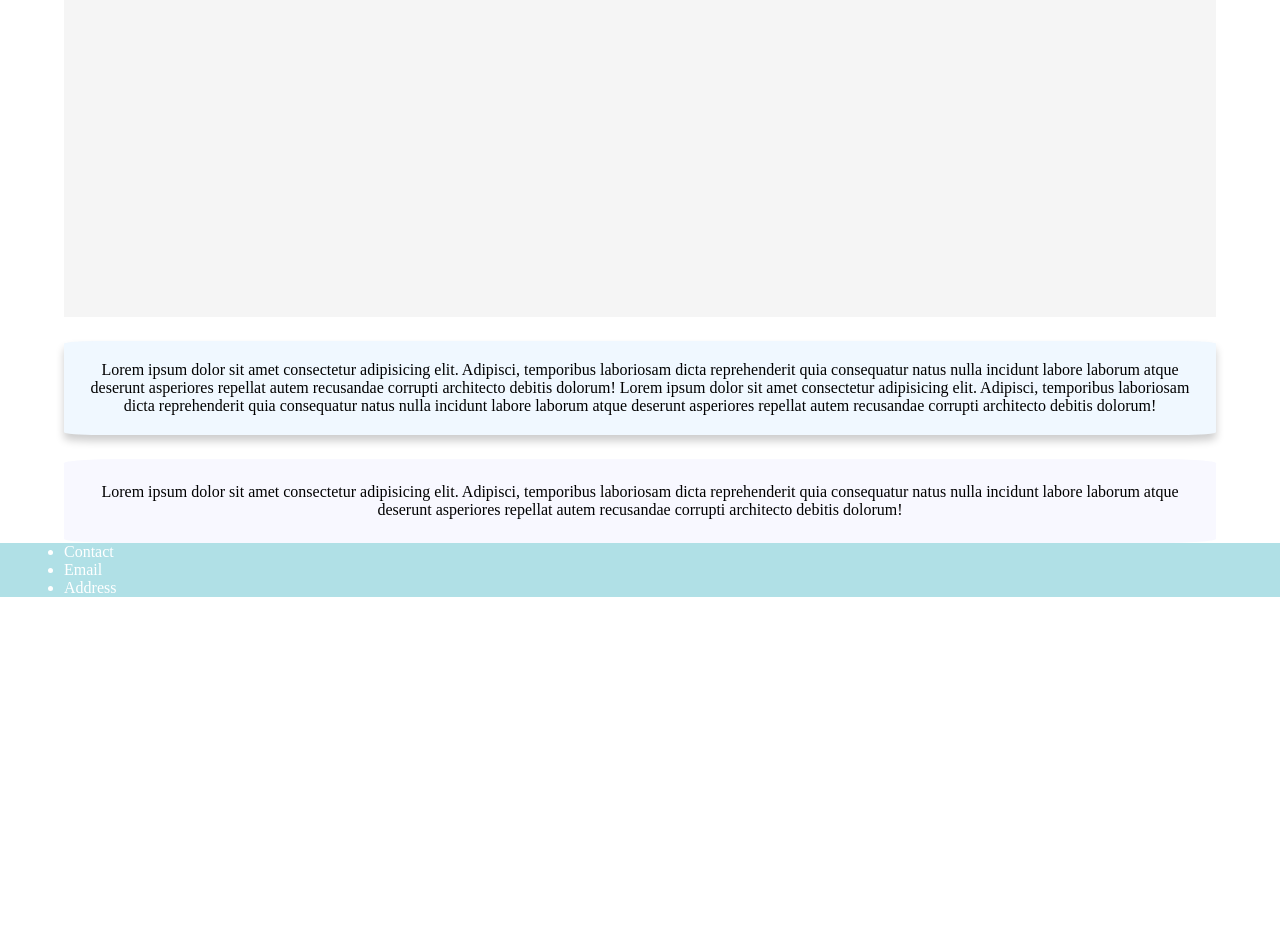
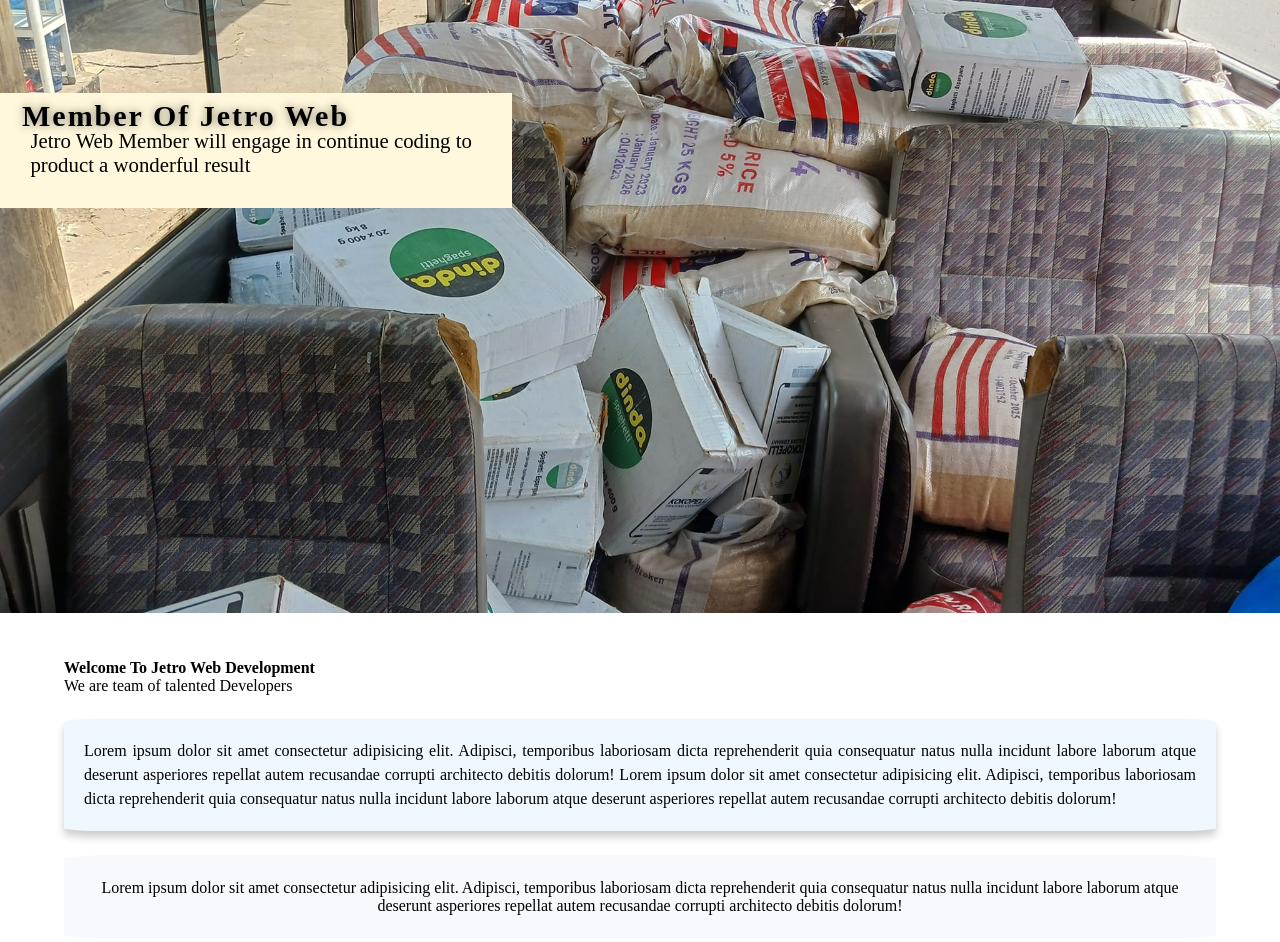
Before and after one commit to Spencerscooper/Jetro-Website, a plain HTML site: page index.html in a window 1280 px wide. Shown: the part 177-1119 px from the top of the page. Before the commit the page ends 800 px from the top, so only its background shows below. Drawn offline with Linux system fonts and the light colour scheme.

Commit message:
home page desiging continue

```diff
--- a/index.html
+++ b/index.html
@@ -8,20 +8,24 @@
 </head>
 <body>
 
-    <header>
-        <div class="container">
+
+    <section id="#one">
         <nav class="nav_bar">
                 <a class="site_title">Jetro Web Development</a>
             <ul class="nav_menu">
+
                 <li class="nav_list">
                     <a href="#">Home</a>
                 </li>
+
                 <li class="nav_list">
                     <a href="#">About</a>
                 </li>
+
                 <li class="nav_list">
                     <a href="#">Service</a>
                 </li>
+
             </ul>
 
                 <div class="nav_window">
@@ -31,9 +35,64 @@
                 </div>
         </nav>
 
+            <div class="banner">
+                <img src="static/jetro_media/food1.jpg" alt="member">
+
+                <div class="wel-msg">
+                    <h4>member of Jetro Web</h4>
+                    <p>Jetro Web Member will engage in continue coding to product a wonderful result</p>
                 </div>
 
-    </header>
+            </div>
+    </section>
+
+
+
+    <section  id="two">
+
+        <div class="container">
+            <br>
+            <br>
+            <div class="banner_section">
+                <h4>Welcome To Jetro Web Development</h4>
+                <p>We are team of talented Developers</p>
+
+            </div>
+
+            <div class="established">
+                <div class="row">
+                    <div class="column1">
+                        <p>Lorem ipsum dolor sit amet consectetur adipisicing elit. Adipisci, temporibus laboriosam dicta reprehenderit quia consequatur natus nulla incidunt labore laborum atque deserunt
+                            asperiores repellat autem recusandae
+                            corrupti architecto debitis dolorum!
+                            Lorem ipsum dolor sit amet consectetur adipisicing elit. Adipisci, temporibus laboriosam dicta reprehenderit quia consequatur natus nulla incidunt labore laborum atque deserunt
+                            asperiores repellat autem recusandae
+                            corrupti architecto debitis dolorum!
+                        </p>
+                    </div>
+
+                </div>
+
+
+                <div class="row">
+                    <div class="column3">
+                        <p>Lorem ipsum dolor sit amet consectetur adipisicing elit. Adipisci, temporibus laboriosam dicta reprehenderit quia consequatur natus nulla incidunt labore laborum atque deserunt
+                            asperiores repellat autem recusandae
+                            corrupti architecto debitis dolorum!</p>
+                    </div>
+
+
+                </div>
+
+
+            </div>
+
+        </div>
+
+    </section>
+
+
+    <section  id="three">
 
         <div class="container">
             <div class="banner_section">
@@ -72,15 +131,28 @@
 
         </div>
 
+    </section>
+
 
     <div class="footer_section">
         <div class="container">
             <footer>
+                <div class="footer-split">
                     <ul>
                         <li>Contact</li>
                         <li>Email</li>
                         <li>Address</li>
                     </ul>
+
+                    <ul>
+                        <li><a href="#one">Top</a></li>
+
+                    </ul>
+
+
+
+                </div>
+
             </footer>
 
         </div>
--- a/static/css/style.css
+++ b/static/css/style.css
@@ -2,6 +2,23 @@
     margin :0;
     padding : 0;
     box-sizing: border-box;
+}
+
+html{
+    scroll-behavior: smooth;
+}
+
+
+
+
+section{
+    height : 100vh;
+}
+
+.container{
+    width : 90%;
+    /* max-width : 1200px; */
+    margin : 0 auto;
 }
 
 .site_title{
@@ -12,16 +29,6 @@
 
 }
 
-header{
-    background-color: powderblue;
-
-}
-
-.container{
-    width : 90%;
-    /* max-width : 1200px; */
-    margin : 0 auto;
-}
 
 .nav_bar{
     display : flex;
@@ -29,6 +36,7 @@ header{
     align-items: center;
     min-height : 70px;
     padding : 0 24px;
+    background-color: powderblue;
 
 }
 
@@ -72,19 +80,29 @@ header{
 }
 
 
-.banner_section{
+.banner{
     width : 100%;
     height : 50vh;
     background-color : whitesmoke;
-    margin-top : 24px;
-    text-align: center;
+    margin-top : 0;
+    text-align: left;
+    padding-bottom : 40px;
     font-size : 30px;
     box-shadow: 10 0 20px (0 0 0 0.4);
 }
 
-.banner_section img{
-    width : 90%;
-    max-width: 400px;
+.banner h4{
+    color : black;
+    text-shadow: 0 0 10px rgba(0,0,0,.5);
+    font-size: 2rem;
+
+}
+
+.banner img{
+    width : 100%;
+    object-fit: cover;
+    background : black;
+
 }
 
 .established{
@@ -112,6 +130,11 @@ header{
     text-align: center;
 }
 
+.column1 p{
+    text-align: justify;
+    line-height: 1.5em;
+}
+
 
 
 .column3{
@@ -122,6 +145,66 @@ header{
     border-radius: 5%;
     text-align: center;
 }
+
+
+
+/* Caution New CSS Rules added */
+
+.banner{
+    width : 100%;
+    position : relative;
+
+}
+.banner .wel-msg{
+    top : 50%;
+    left : 0;
+    position : absolute;
+    color : black;
+    background : cornsilk;
+    width : 40%;
+    padding : 20px;
+}
+.banner .wel-msg h4{
+    font-size: 30px;
+    line-height: 2px;
+    padding : 2px;
+    letter-spacing: 2px;
+    text-transform: capitalize;
+}
+
+.banner .wel-msg p{
+    font-size : 1.3rem;
+    padding : 0.5em;
+    margin-left : 0;
+}
+
+
+.banner img{
+    width : 100%;
+    height : 90vh;
+    object-fit: cover;
+
+}
+
+.columns{
+    display : flex;
+    justify-content: space-between;
+    align-items: center;
+    margin : 0 auto;
+    border-radius: 3px;
+    padding : 2px;
+
+}
+
+.columns .row{
+    background : #fff;
+    box-shadow: 0 0 7px rgba(0,0,0,.4);
+
+}
+
+
+
+/*  */
 
 
 
```
Lines whose indentation alone changed are shown as unchanged.
